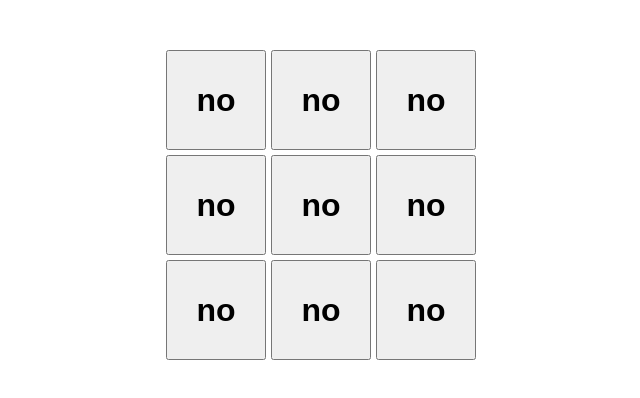
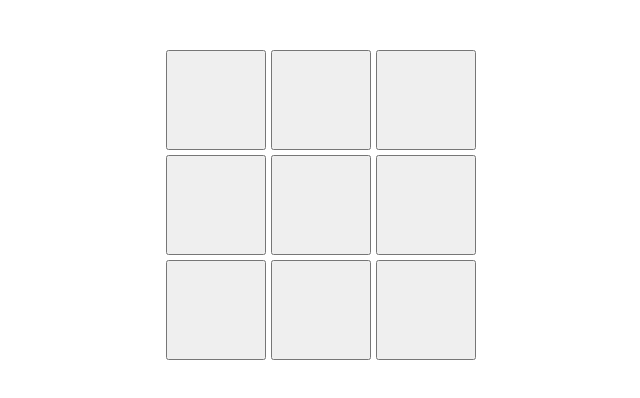
Before and after one commit to Serafim-sdegas0/tic-tac-toe, a React (Create React App) app: page / in a window 1280 px wide. Shown: the top 398 px of the page, without its empty margins (319-959 px from the left). Built offline with nearby package versions, Linux system fonts and the light colour scheme.

Commit message:
Add cross and circles
Co-authored-by: Serafims-degas0 <Serafims-degas0>

```diff
--- a/src/App.tsx
+++ b/src/App.tsx
@@ -1,37 +1,30 @@
-import React, { useState } from 'react';
+import { useState } from 'react';
 import './App.css';
 
 type buttonState = {
   num: Number,
-  isSelected: Boolean
+  symbol : string
 }
 
 function App() {
 
-  const [buttonStates, setButtonStates] = useState<buttonState[]>([
-    { num: 0, isSelected: false },
-    { num: 1, isSelected: false },
-    { num: 2, isSelected: false },
-    { num: 3, isSelected: false },
-    { num: 4, isSelected: false },
-    { num: 5, isSelected: false },
-    { num: 6, isSelected: false },
-    { num: 7, isSelected: false },
-    { num: 8, isSelected: false },
-  ]);
+  const [buttonStates, setButtonStates] = useState<buttonState[]>
+    (Array.from({ length: 9 }, (_, i) => ({ num: i, symbol: '' }))
+    );
+  const [currentPlayer, setCurrentPlayer] = useState<'X' | 'O'>('X');
 
   const handleClick = (num: Number) => {
     const updated = buttonStates.map((bs) =>
-      bs.num === num ? { ...bs, isSelected: true } : bs
+      bs.num === num ? { ...bs, isSelected: true, symbol: currentPlayer } : bs
     );
     setButtonStates(updated);
-
+    setCurrentPlayer(currentPlayer === 'X' ? 'O' : 'X');
   }
   return (
     <div style={styles.board}>
       {
         buttonStates.map((bs) => (
-          <button style={styles.square} key={bs.num.toString()} onClick={() => handleClick(bs.num)} >{bs.isSelected ? "yes" : "no"}</button>
+          <button style={styles.square} key={bs.num.toString()} onClick={() => handleClick(bs.num)} >{bs.symbol}</button>
         ))
       }
     </div>
@@ -53,4 +46,14 @@ const styles = {
     cursor: 'pointer',
   },
 };
+export const winCombinations = [
+  [0, 1, 2],
+  [3, 4, 5],
+  [6, 7, 8],
+  [0, 3, 6],
+  [1, 4, 7],
+  [2, 5, 8],
+  [0, 4, 8],
+  [2, 4, 6],
+]
 export default App;
```
